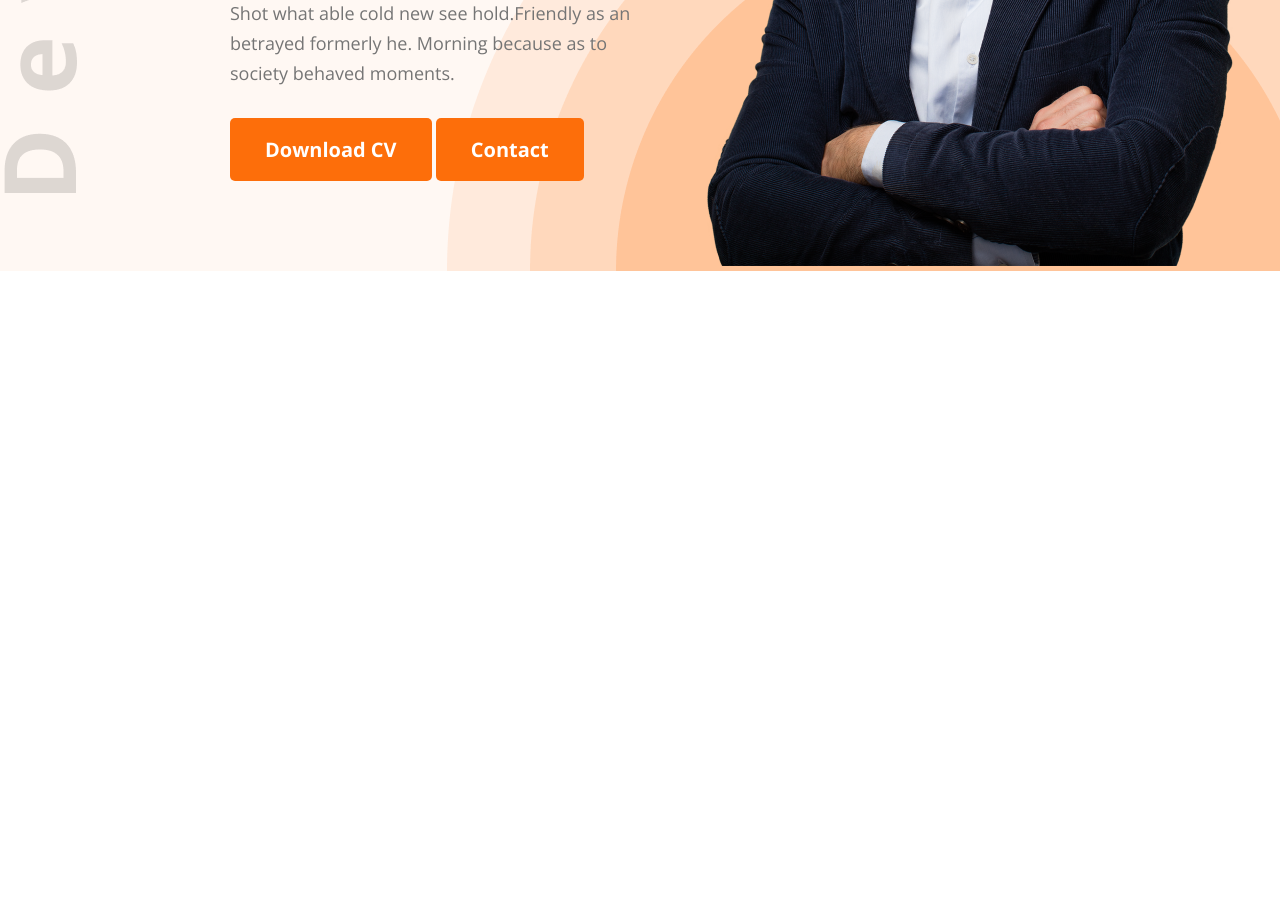
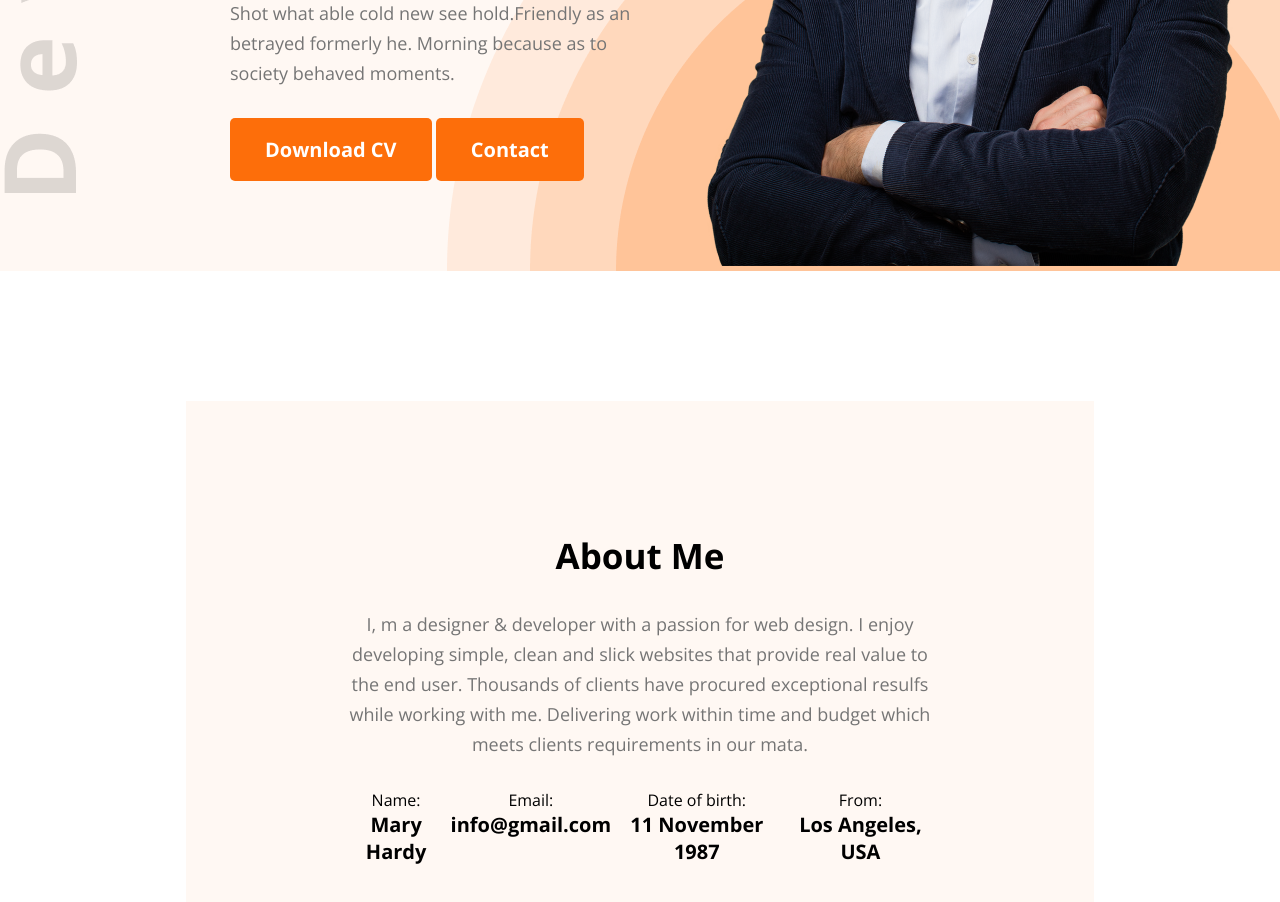
Before and after one commit to alaminusa/hero-dev-portfolio, a plain HTML site: page index.html in a window 1280 px wide. Shown: the part 570-1472 px from the top of the page. Before the commit the page ends 841 px from the top, so only its background shows below. Drawn offline with nearby package versions, Linux system fonts and the light colour scheme.

Commit message:
about part add

```diff
--- a/index.html
+++ b/index.html
@@ -31,5 +31,33 @@
                 <div class="banner-image"><img src="images/hardy.png" alt=""></div>
         </section>
     </header>
+    <section>
+        <div id="about">
+            <div class="about-containner">
+                <div class="section-heading">
+                    <h2>About Me</h2>
+                    <p>I, m a designer & developer with a passion for web design. I enjoy developing simple, clean and slick websites that provide real value to the end user. Thousands of clients have procured exceptional resulfs while working with me. Delivering work within time and budget which meets clients requirements in our mata.</p>
+                </div>
+                <div class="about-info">
+                    <div class="info-card">
+                        <p>Name:</p>
+                        <h4>Mary Hardy</h4>
+                    </div>
+                    <div class="info-card">
+                        <p>Email:</p>
+                        <h4>info@gmail.com</h4>
+                    </div>
+                    <div class="info-card">
+                        <p>Date of birth:</p>
+                        <h4>11 November 1987</h4>
+                    </div>
+                    <div class="info-card">
+                        <p>From:</p>
+                        <h4>Los Angeles, USA</h4>
+                    </div>
+                </div>
+            </div>
+        </div>
+    </section>
 </body>
 </html>
--- a/styles/portfolio.css
+++ b/styles/portfolio.css
@@ -17,6 +17,20 @@
     cursor: pointer;
 }
 
+.section-heading{
+    max-width: 827px;
+    text-align: center;
+}
+.section-heading h2{
+    font-size: 35px;
+    margin-bottom: 30px;
+}
+.section-heading p{
+    font-size: 18px;
+    margin-bottom: 30px;
+    line-height: 30px;
+    color: #757575;
+}
 
 /* main css */
 .logo h2{
@@ -90,3 +104,25 @@
     max-width: 585px;
     vertical-align: middle;
 }
+
+
+/* about css */
+#about{
+    padding-top: 130px;
+}
+.about-containner{
+    width: 71%;
+    max-width: 1140px;
+    margin: 0 auto;
+    text-align: center;
+    background-color: #FFF8F3;
+    padding: 131px 156px;
+}
+.about-info{
+    display: flex;
+    justify-content: space-around;
+}
+.info-card h4{
+    font-size: 20px;
+    font-weight: bold;
+}
```
